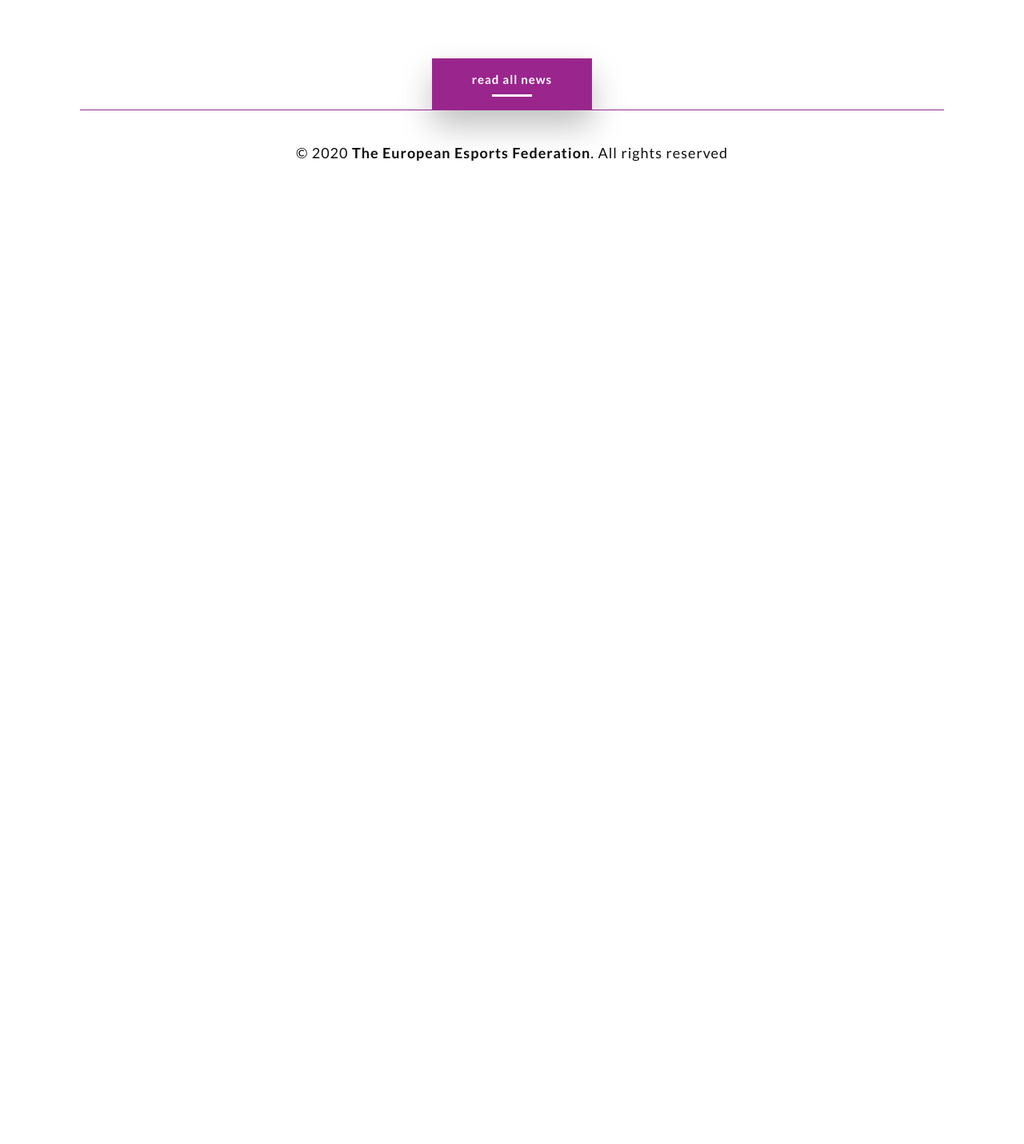
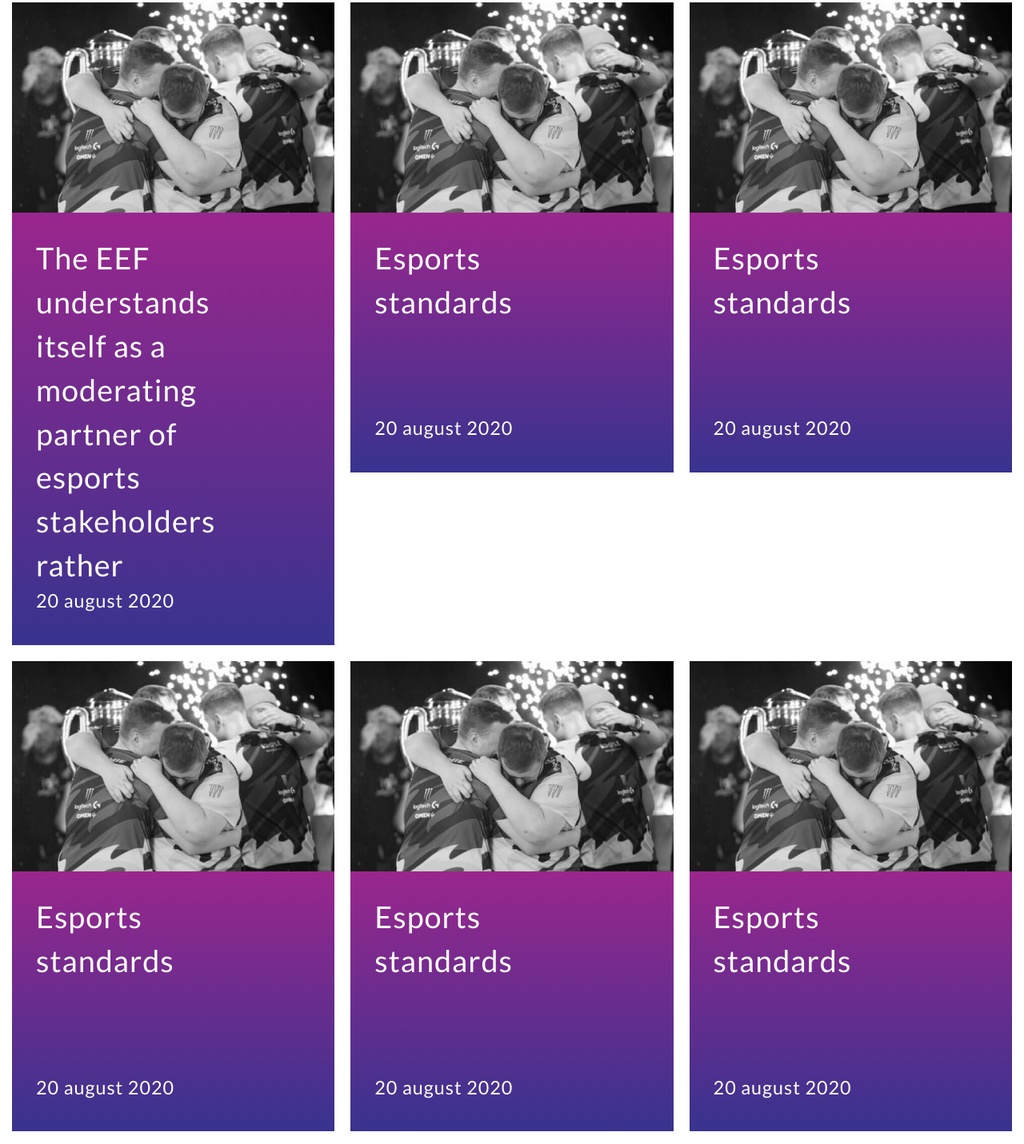
Before and after one commit to invinsible/eef, a plain HTML site: page news.html in a window 1280 px wide. Shown: the part 1209-2640 px from the top of the page at 80% size. Before the commit the page ends 1453 px from the top, so only its background shows below. Drawn offline with Linux system fonts and the light colour scheme.

Commit message:
news page

```diff
--- a/css/style.scss
+++ b/css/style.scss
@@ -536,7 +536,10 @@ hr {
 
 
 .news {
-  margin-bottom: 80px;
+
+  &:last-of-type {
+    margin-bottom: 80px;
+  }
 
   &__img {
     filter: grayscale(1);
@@ -697,7 +700,7 @@ $mr: 20px;
 
 .col {
   padding: 0 $mr/2;
-  margin-bottom: 10px;
+  margin-bottom: 20px;
 }
 
 .center {
--- a/news.html
+++ b/news.html
@@ -140,7 +140,74 @@
                         </a>
                     </li>
                 </ul>
-                <a class="btn" href="#">Read all news</a>
+                <ul class="news row row--3">
+                    <li class="news__item col">
+                        <a class="news__link" href="#">
+                            <div class="news__img">
+                                <img src="/images/news_img.jpg" alt="">
+                            </div>
+                            <div class="news__description">
+                                <h3 class="news__title">The EEF understands itself as a moderating partner of esports stakeholders rather</h3>
+                                <p class="news__date">20 august 2020</p>
+                            </div>
+                        </a>
+                    </li>
+                    <li class="news__item col">
+                        <a class="news__link" href="#">
+                            <div class="news__img">
+                                <img src="/images/news_img.jpg" alt="">
+                            </div>
+                            <div class="news__description">
+                                <h3 class="news__title">Esports standards</h3>
+                                <p class="news__date">20 august 2020</p>
+                            </div>
+                        </a>
+                    </li>
+                    <li class="news__item col">
+                        <a class="news__link" href="#">
+                            <div class="news__img">
+                                <img src="/images/news_img.jpg" alt="">
+                            </div>
+                            <div class="news__description">
+                                <h3 class="news__title">Esports standards</h3>
+                                <p class="news__date">20 august 2020</p>
+                            </div>
+                        </a>
+                    </li>
+                    <li class="news__item col">
+                        <a class="news__link" href="#">
+                            <div class="news__img">
+                                <img src="/images/news_img.jpg" alt="">
+                            </div>
+                            <div class="news__description">
+                                <h3 class="news__title">Esports standards</h3>
+                                <p class="news__date">20 august 2020</p>
+                            </div>
+                        </a>
+                    </li>
+                    <li class="news__item col">
+                        <a class="news__link" href="#">
+                            <div class="news__img">
+                                <img src="/images/news_img.jpg" alt="">
+                            </div>
+                            <div class="news__description">
+                                <h3 class="news__title">Esports standards</h3>
+                                <p class="news__date">20 august 2020</p>
+                            </div>
+                        </a>
+                    </li>
+                    <li class="news__item col">
+                        <a class="news__link" href="#">
+                            <div class="news__img">
+                                <img src="/images/news_img.jpg" alt="">
+                            </div>
+                            <div class="news__description">
+                                <h3 class="news__title">Esports standards</h3>
+                                <p class="news__date">20 august 2020</p>
+                            </div>
+                        </a>
+                    </li>
+                </ul>
             </div>
         </section>
 
```
Also changed, not shown: css/style.css, 1 other file.
